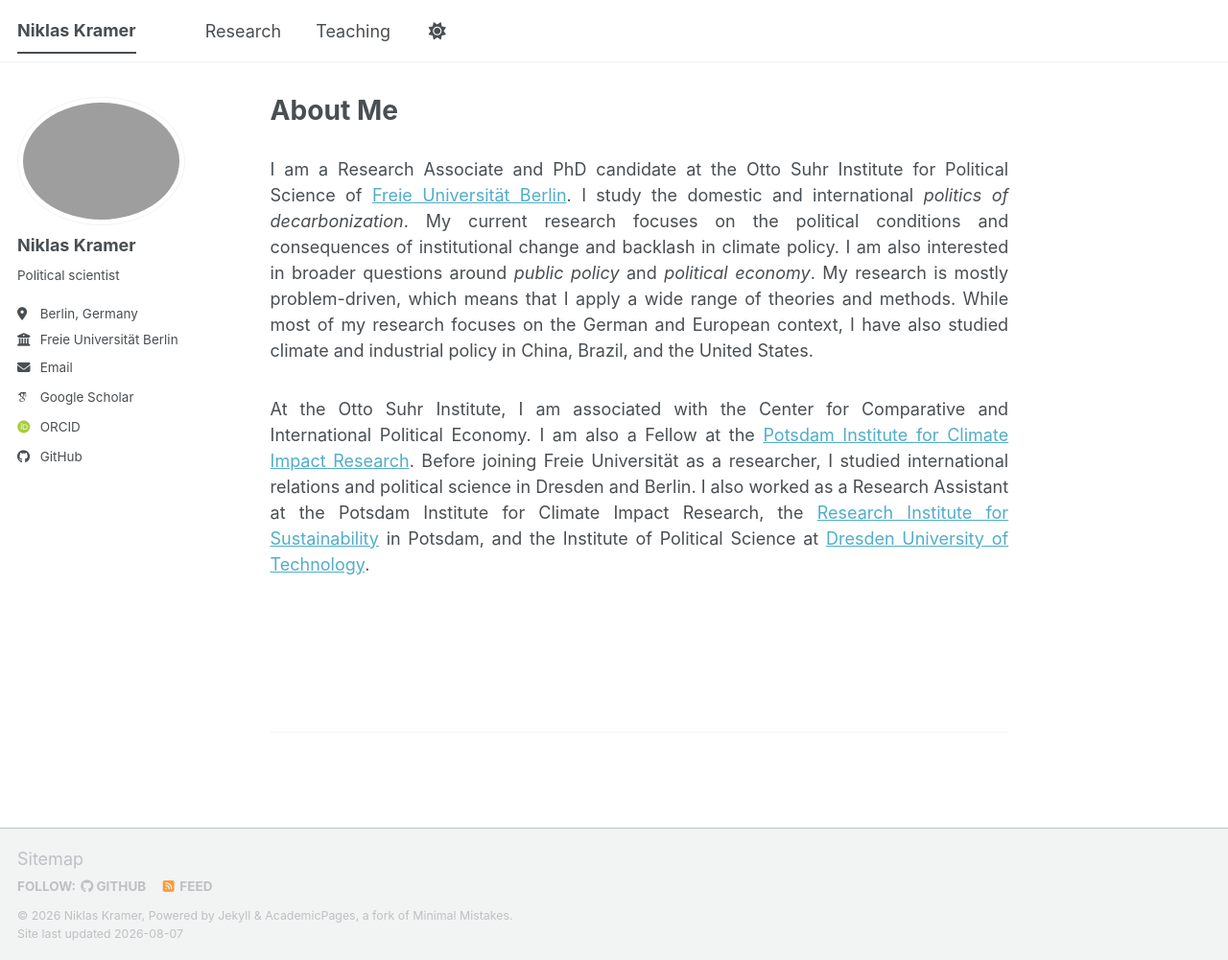
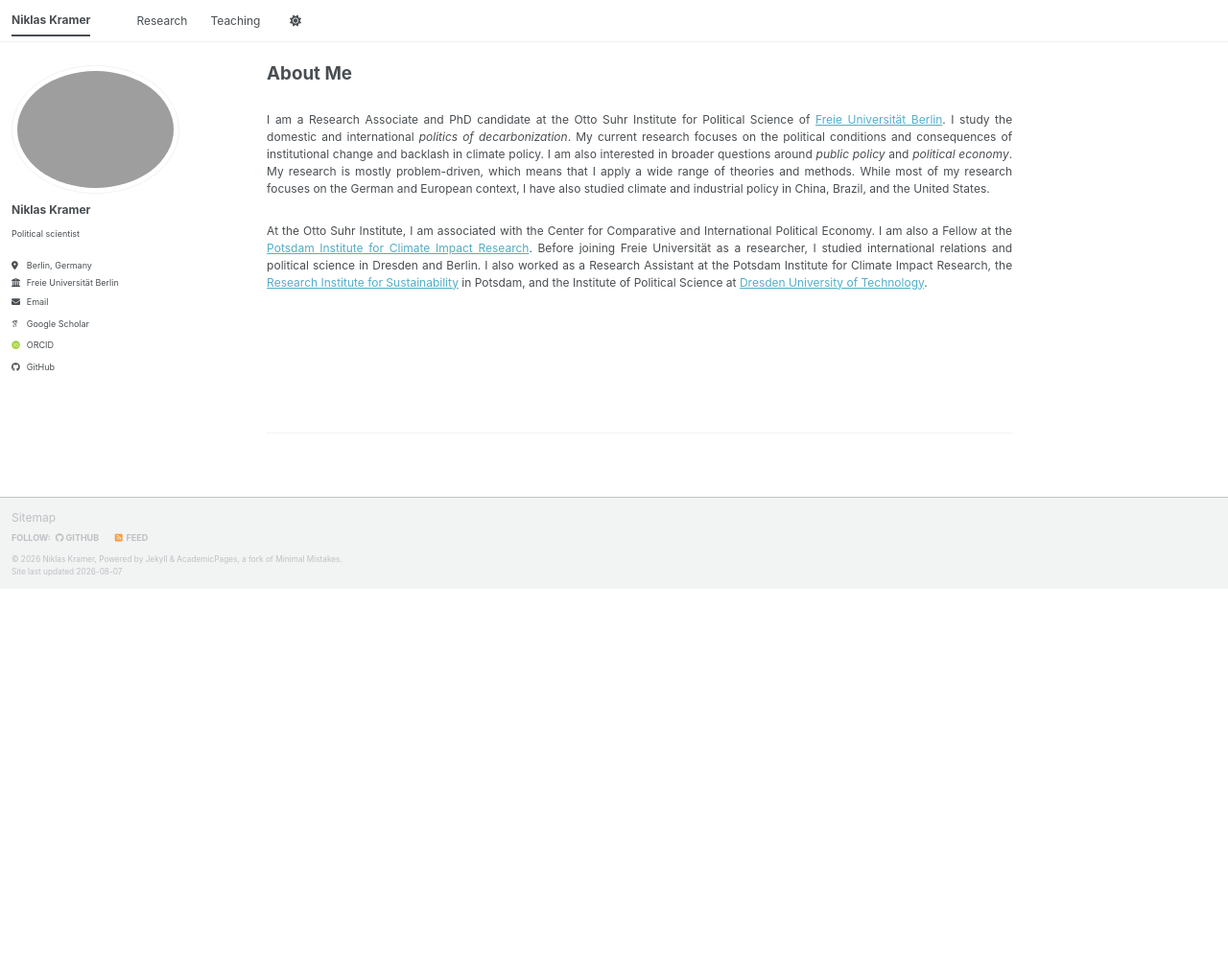
Before and after one commit to nik-kramer/nik-kramer.github.io, a Jekyll site: the page built from _pages/about.md, in a window 1280 px wide and 1001 px high. Shown: the whole window at 96% size. Built offline with Jekyll 4.4.1, drawn with Linux system fonts in a browser that asks for light colours; some web fonts are replaced; a script bundle is joined from its source files by our own code; library files that are not in the unit come from our copies.

Commit message:
Update main.scss

```diff
--- a/assets/css/main.scss
+++ b/assets/css/main.scss
@@ -41,3 +41,7 @@
     "vendor/font-awesome/solid",
     "vendor/font-awesome/brands"
 ;
+
+html {
+  font-size: 12px !important;
+}
```
